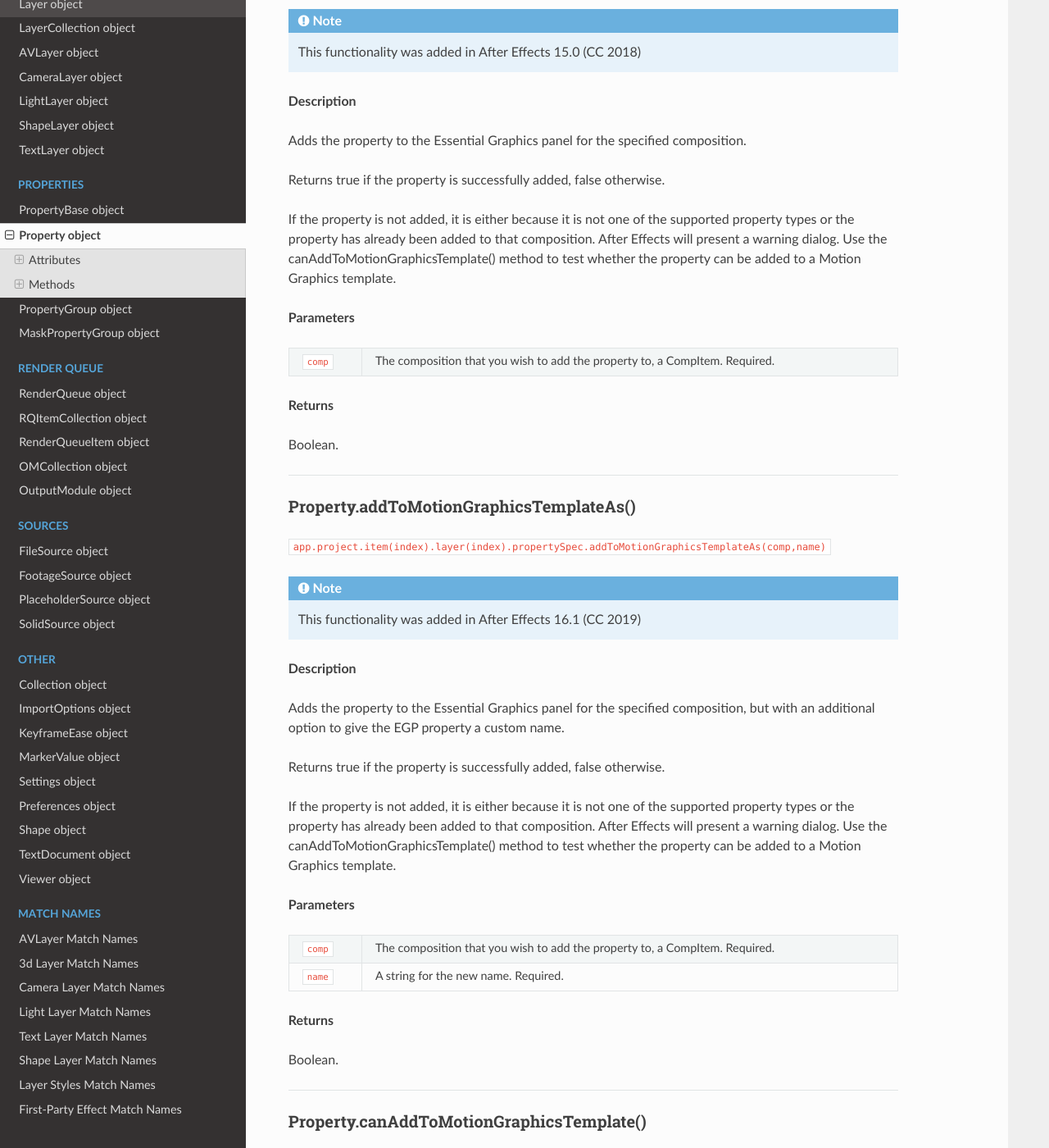
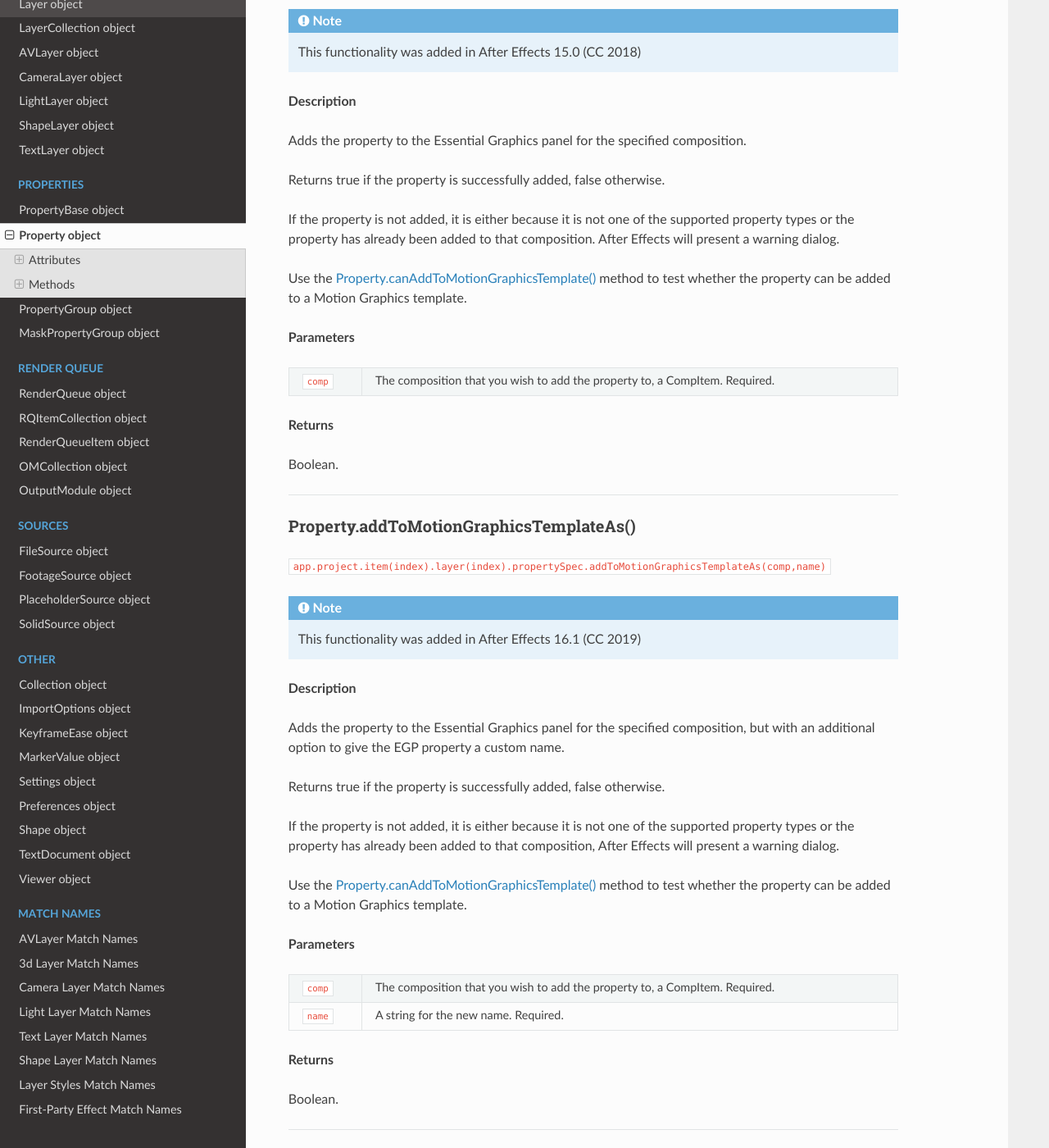
Before and after one commit to docsforadobe/after-effects-scripting-guide, a Sphinx documentation site: the page built from docs/properties/property.rst, in a window 1280 px wide and 1400 px high, scrolled down 12469 px. Shown: the whole window at 82% size. Built offline with Sphinx 7.4.7 and the Read the Docs theme 2.0.0, drawn with Linux system fonts in a browser that asks for light colours.

Commit message:
Fix various formatting issues

```diff
--- a/docs/introduction/changelog.rst
+++ b/docs/introduction/changelog.rst
@@ -95,7 +95,7 @@ What's new and changed for scripting?
 	- Added: :ref:`CompItem.exportAsMotionGraphicsTemplate`
 	- Added: :ref:`CompItem.openInEssentialGraphics`
 	- Added: :ref:`Property.addToMotionGraphicsTemplate`
-	- Added: :ref:`CompItem.canAddToMotionGraphicsTemplate`
+	- Added: :ref:`Property.canAddToMotionGraphicsTemplate`
 
 ----
 
--- a/docs/items/compitem.rst
+++ b/docs/items/compitem.rst
@@ -327,7 +327,7 @@ Integer (between 2 and 64); read/write.
 .. _CompItem.motionGraphicsTemplateControllerCount:
 
 CompItem.motionGraphicsTemplateControllerCount
-*********************************************
+**********************************************
 
 ``app.project.item(index).motionGraphicsTemplateControllerCount``
 
@@ -645,7 +645,7 @@ Boolean.
 .. _CompItem.getMotionGraphicsTemplateControllerName:
 
 CompItem.getMotionGraphicsTemplateControllerName()
-*********************************************
+**************************************************
 
 ``app.project.item(index).getMotionGraphicsTemplateControllerName(index)``
 
@@ -683,7 +683,7 @@ CompItem.setMotionGraphicsControllerName()
 Sets the name of a single property in the Essential Graphics panel.
 
 .. note::
-   To rename a property as it is added to the EGP, see :ref:`Property.addToMotionGraphicsTemplateAs()`.
+   To rename a property as it is added to the EGP, see :ref:`Property.addToMotionGraphicsTemplateAs`.
 
 **Parameters**
 
--- a/docs/layers/layercollection.rst
+++ b/docs/layers/layercollection.rst
@@ -77,9 +77,9 @@ Creates a new paragraph (box) text layer and adds the new :ref:`TextLayer` to th
 
 **Parameters**
 
-==============  ===============================================================
-``[width, height]``  An :ref:`Array` containing the dimensions of the new text box.
-==============  ===============================================================
+===================  =======================================================
+``[width, height]``  An Array containing the dimensions of the new text box.
+===================  =======================================================
 
 **Returns**
 
--- a/docs/properties/property.rst
+++ b/docs/properties/property.rst
@@ -609,9 +609,9 @@ Adds the property to the Essential Graphics panel for the specified composition.
 
 Returns true if the property is successfully added, false otherwise.
 
-If the property is not added, it is either because it is not one of the supported property types or the property has already been added to that
-composition. After Effects will present a warning dialog. Use the canAddToMotionGraphicsTemplate() method to test whether the property can be
-added to a Motion Graphics template.
+If the property is not added, it is either because it is not one of the supported property types or the property has already been added to that composition. After Effects will present a warning dialog.
+
+Use the :ref:`Property.canAddToMotionGraphicsTemplate` method to test whether the property can be added to a Motion Graphics template.
 
 **Parameters**
 
@@ -642,9 +642,9 @@ Adds the property to the Essential Graphics panel for the specified composition,
 
 Returns true if the property is successfully added, false otherwise.
 
-If the property is not added, it is either because it is not one of the supported property types or the property has already been added to that
-composition. After Effects will present a warning dialog. Use the canAddToMotionGraphicsTemplate() method to test whether the property can be
-added to a Motion Graphics template.
+If the property is not added, it is either because it is not one of the supported property types or the property has already been added to that composition, After Effects will present a warning dialog.
+
+Use the :ref:`Property.canAddToMotionGraphicsTemplate` method to test whether the property can be added to a Motion Graphics template.
 
 **Parameters**
 
```
Also changed, not shown: other parts of docs/introduction/changelog.rst (+1 -1 lines), docs/general/application.rst (+11 -3 lines), docs/general/globals.rst (+6 -6 lines).
